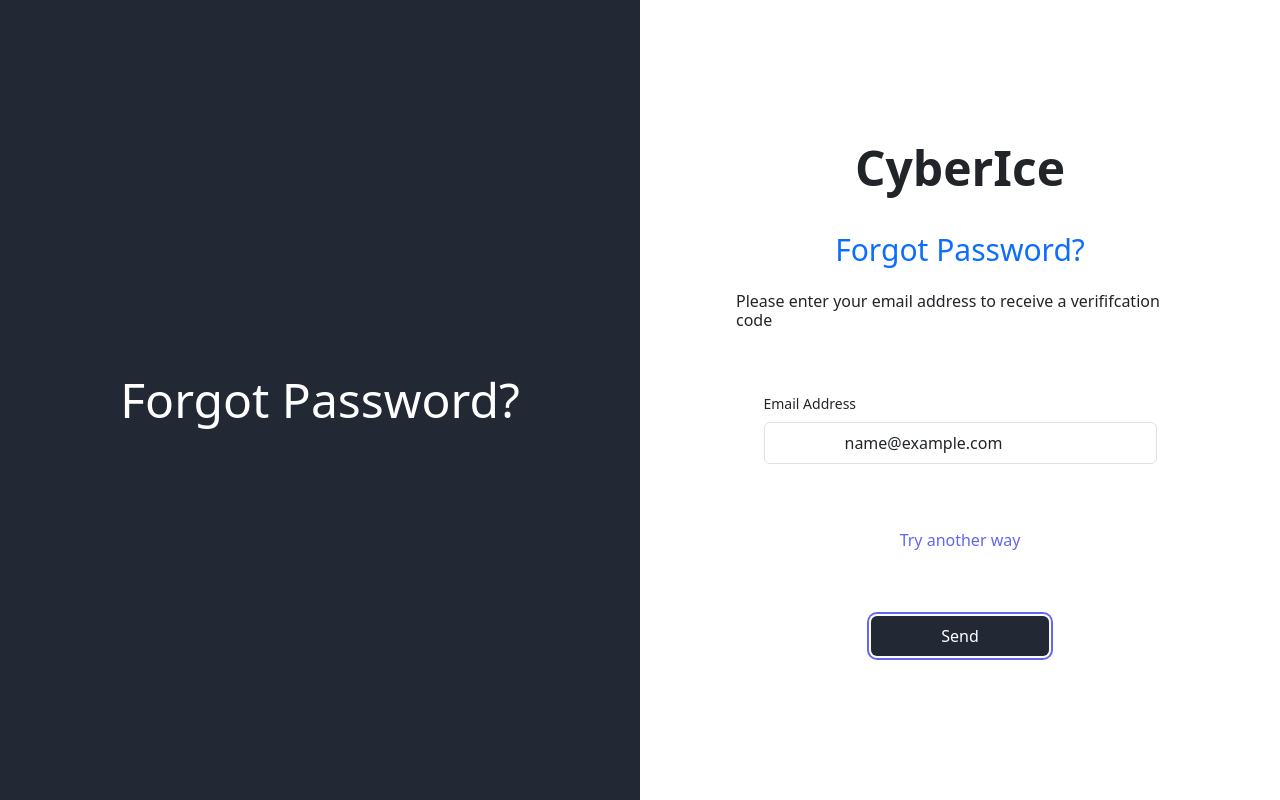
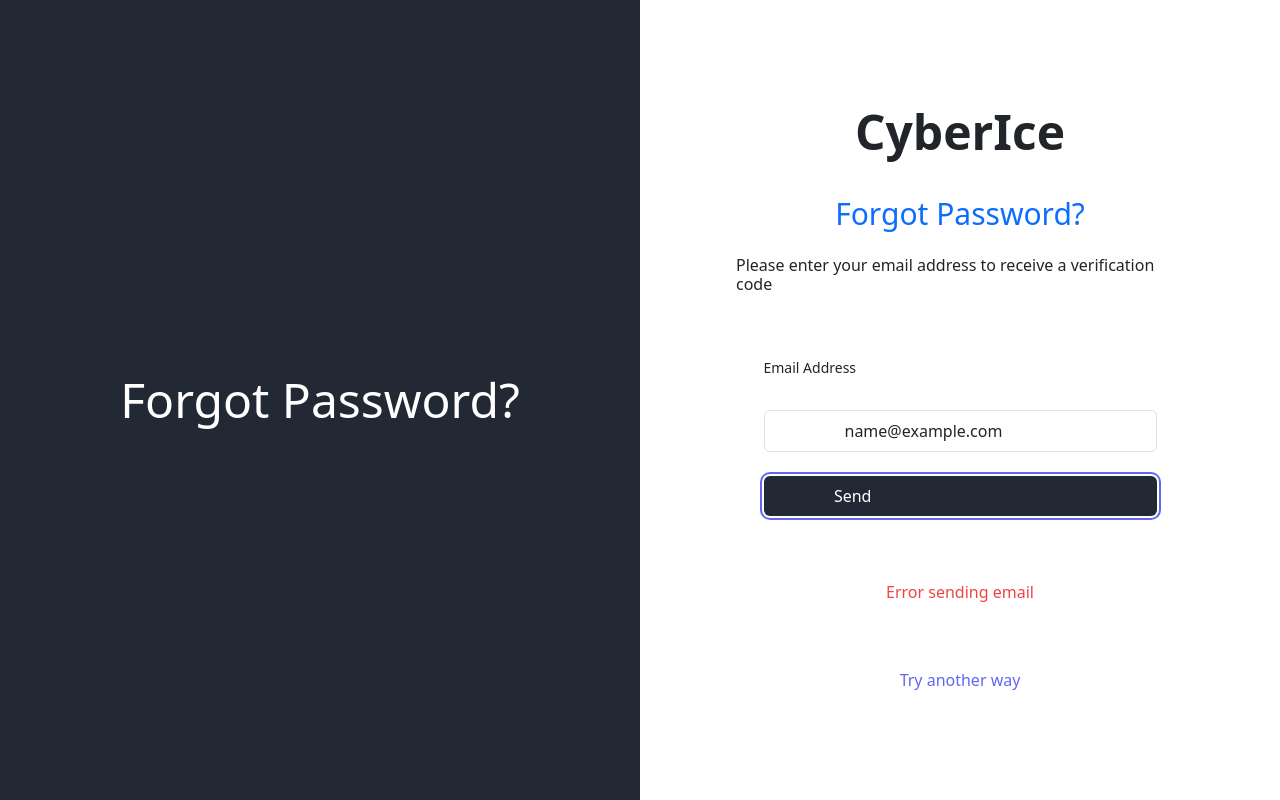
Before and after one commit to Mugisha-Samuella/cyberice, a React (Vite) app: page /forgotpassword in a window 1280 px wide. Both pictures are taken after typing "name@example.com" into the empty fields and a click on the button "Send". Built offline with nearby package versions, Linux system fonts and the light colour scheme; no server answers.

Commit message:
Backend for Forgot Password

```diff
--- a/src/Pages/ForgotPassword.jsx
+++ b/src/Pages/ForgotPassword.jsx
@@ -1,10 +1,25 @@
-import React, { useState } from "react";
-import { Link, useNavigate } from "react-router-dom";
+import React, { useState } from 'react';
+import { Link } from 'react-router-dom';
+import axios from 'axios';
 
 function ForgotPassword() {
+  const [email, setEmail] = useState('');
+  const [message, setMessage] = useState('');
+
+  const handleSubmit = async (event) => {
+    event.preventDefault();
+
+    try {
+      const response = await axios.post('http://localhost:3001/forgot-password', { email });
+      setMessage(response.data.message);
+    } catch (error) {
+      setMessage('Error sending email');
+    }
+  };
+
   return (
     <div className="flex flex-col md:flex-row justify-center text-left items-center min-h-screen">
-      <div className="bg-Dark min-h-screen md:w-1/2 hidden md:flex justify-center items-center">
+      <div className="bg-Dark  min-h-screen md:w-1/2 hidden md:flex justify-center items-center">
         <h1 className="text-white text-5xl">Forgot Password?</h1>
       </div>
       <div className="w-screen p-20 flex flex-col justify-center gap-16 text-left items-center md:w-1/2">
@@ -14,10 +29,10 @@
             Forgot Password?
           </h2>
           <h3>
-            Please enter your email address to receive a verififcation code
+            Please enter your email address to receive a verification code
           </h3>
         </div>
-        <form action="" className="flex flex-col">
+        <form onSubmit={handleSubmit} className="flex flex-col gap-4">
           <label htmlFor="email" className="text-sm font-medium mb-2">
             Email Address
           </label>
@@ -27,23 +42,24 @@
             type="email"
             placeholder="Enter Email"
             className="rounded-md border border-gray-300 px-20 py-2 focus:outline-none focus:ring-1 focus:ring-indigo-500"
-            // onChange={(event) => setEmail(event.target.value)}
-            // value={email}
+            onChange={(event) => setEmail(event.target.value)}
+            value={email}
             required
           />
+          <button
+            type="submit"
+            className="inline-flex items-center px-[4.4rem] py-2 bg-Dark text-white rounded-md hover:bg-Dark2 focus:outline-none focus:ring-2 focus:ring-offset-2 focus:ring-indigo-500"
+          >
+            Send
+          </button>
         </form>
+        {message && <p className="text-center text-red-500">{message}</p>}
         <Link
           to="/forgotpassword"
           className="text-indigo-500 hover:text-indigo-700"
         >
           Try another way
         </Link>
-        <button
-              type="submit"
-              className="inline-flex items-center px-[4.4rem] py-2 bg-Dark text-white rounded-md hover:bg-Dark2 focus:outline-none focus:ring-2 focus:ring-offset-2 focus:ring-indigo-500"
-            >
-              Send
-            </button>
       </div>
     </div>
   );
```
